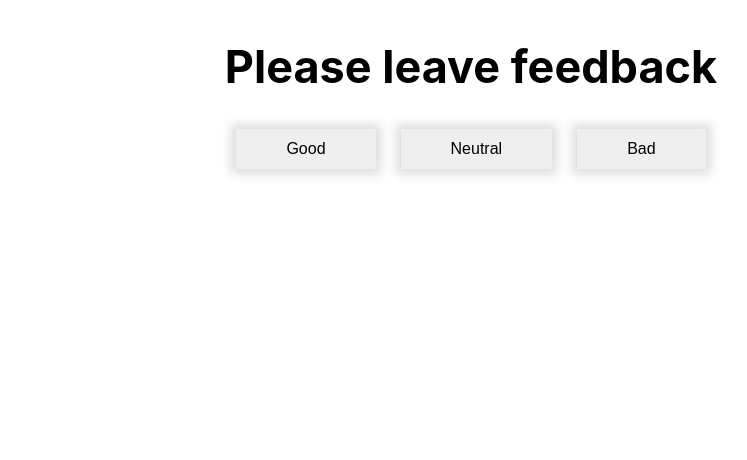
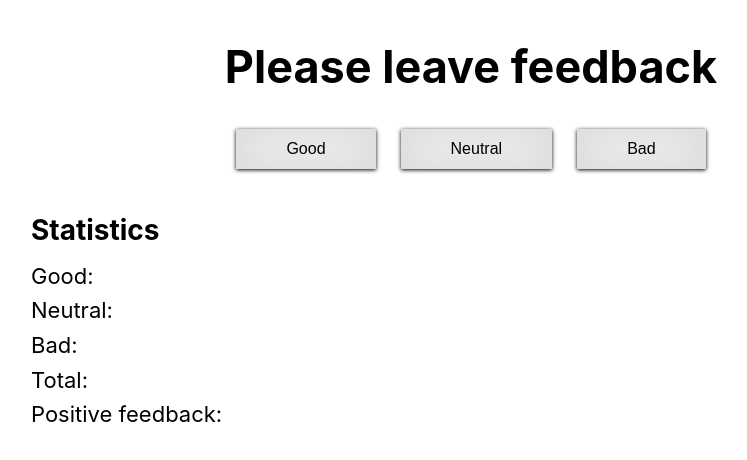
Before and after one commit to Nikolayhous/goit-react-hw-02-feedback, a React (Create React App) app: page / in a window 1280 px wide. Shown: the top 460 px of the page, without its empty margins (189-936 px from the left). Built offline with nearby package versions, Linux system fonts and the light colour scheme.

Commit message:
добавив розмітку та стиізацію

```diff
--- a/src/App.js
+++ b/src/App.js
@@ -1,14 +1,13 @@
-import Container from './components/Container/Container';
-import Section from './components/Title/Title';
+import Section from './components/Section/Section';
 import FeedbackOptions from './components/FeedbackOptions/FeedbackOptions';
+import Statistics from './components/Statistics/Statistics';
 
 function App() {
     return (
-        <Container>
-            <Section title="Please leave feedback">
-                <FeedbackOptions />
-            </Section>
-        </Container>
+        <Section title="Please leave feedback">
+            <FeedbackOptions />
+            <Statistics />
+        </Section>
     );
 }
 
--- a/src/components/Container/Container.js
+++ /dev/null
@@ -1,7 +0,0 @@
-import s from './Container.module.css';
-
-function Container({ children }) {
-    return <div className={s.container}>{children}</div>;
-}
-
-export default Container;
--- a/src/components/Container/Container.module.css
+++ /dev/null
@@ -1,7 +0,0 @@
-.container {
-    width: 1280px;
-    margin-right: auto;
-    margin-left: auto;
-    padding-left: 20px;
-    padding-right: 20px;
-}
--- a/src/components/FeedbackOptions/FeedbackOptions.module.css
+++ b/src/components/FeedbackOptions/FeedbackOptions.module.css
@@ -10,7 +10,9 @@
     margin-top: 35px;
     cursor: pointer;
     border: none;
-    box-shadow: 0 0 10px 5px rgba(221, 221, 221, 1);
+    box-shadow: 0 1px 4px rgba(0, 0, 0, 1),
+        -23px 0 20px -23px rgba(0, 0, 0, 0.8),
+        23px 0 20px -23px rgba(0, 0, 0, 0.8), 0 0 40px rgba(0, 0, 0, 0.1) inset;
 }
 
 .btn:hover {
--- /dev/null
+++ b/src/components/Section/Section.js
@@ -0,0 +1,17 @@
+import PropTypes from 'prop-types';
+import s from './Section.module.css';
+
+function Section({ title, children }) {
+    return (
+        <section className={s.container}>
+            {title && <h1 className={s.title}>{title}</h1>}
+            {children}
+        </section>
+    );
+}
+
+export default Section;
+
+Section.propTypes = {
+    title: PropTypes.string.isRequired,
+};
--- /dev/null
+++ b/src/components/Section/Section.module.css
@@ -0,0 +1,16 @@
+.container {
+    width: 1280px;
+    margin-right: auto;
+    margin-left: auto;
+    padding-left: 20px;
+    padding-right: 20px;
+    height: 100vh;
+}
+
+.title {
+    font-size: 45px;
+    font-weight: 700;
+    line-height: 1.21;
+    text-align: center;
+    padding-top: 40px;
+}
--- /dev/null
+++ b/src/components/Statistics/Statistics.js
@@ -0,0 +1,26 @@
+import React from 'react';
+import s from './Statistics.module.css';
+
+class Statistics extends React.Component {
+    render() {
+        return (
+            <div className={s.statistics}>
+                <h2 className={s.title}>Statistics</h2>
+                <ul>
+                    <li className={s.item}></li>
+                    <li className={s.item}></li>
+                    <li className={s.item}></li>
+                    <li className={s.item}></li>
+                    <li className={s.item}></li>
+                </ul>
+                <p className={s.text}>Good:</p>
+                <p className={s.text}>Neutral:</p>
+                <p className={s.text}>Bad:</p>
+                <p className={s.text}>Total:</p>
+                <p className={s.text}>Positive feedback:</p>
+            </div>
+        );
+    }
+}
+
+export default Statistics;
--- /dev/null
+++ b/src/components/Statistics/Statistics.module.css
@@ -0,0 +1,19 @@
+.statistics {
+    margin-top: 45px;
+    padding-left: 200px;
+}
+
+.title {
+    font-size: 28px;
+    line-height: 1.21;
+    margin-bottom: 15px;
+}
+
+.text {
+    font-size: 22px;
+    line-height: 1.21;
+}
+
+.text:not(:first-child) {
+    margin-top: 8px;
+}
--- a/src/components/Title/Title.js
+++ b/src/components/Title/Title.js
@@ -1,21 +1,12 @@
 import s from './Title.module.css';
 import PropTypes from 'prop-types';
 
-function Section({ title, children }) {
-    return (
-        <>
-            {title && (
-                <h1 className={s.title}>
-                    {title}
-                    {children}
-                </h1>
-            )}
-        </>
-    );
+function Title({ title }) {
+    return <>{title && <h1 className={s.title}>{title}</h1>}</>;
 }
 
-export default Section;
+export default Title;
 
-Section.propTypes = {
+Title.propTypes = {
     title: PropTypes.string.isRequired,
 };
```
Also changed, not shown: src/components/FeedbackOptions/FeedbackOptions.js (+20 -1 lines), 1 other file (tests, documents, lock files or other folders).
